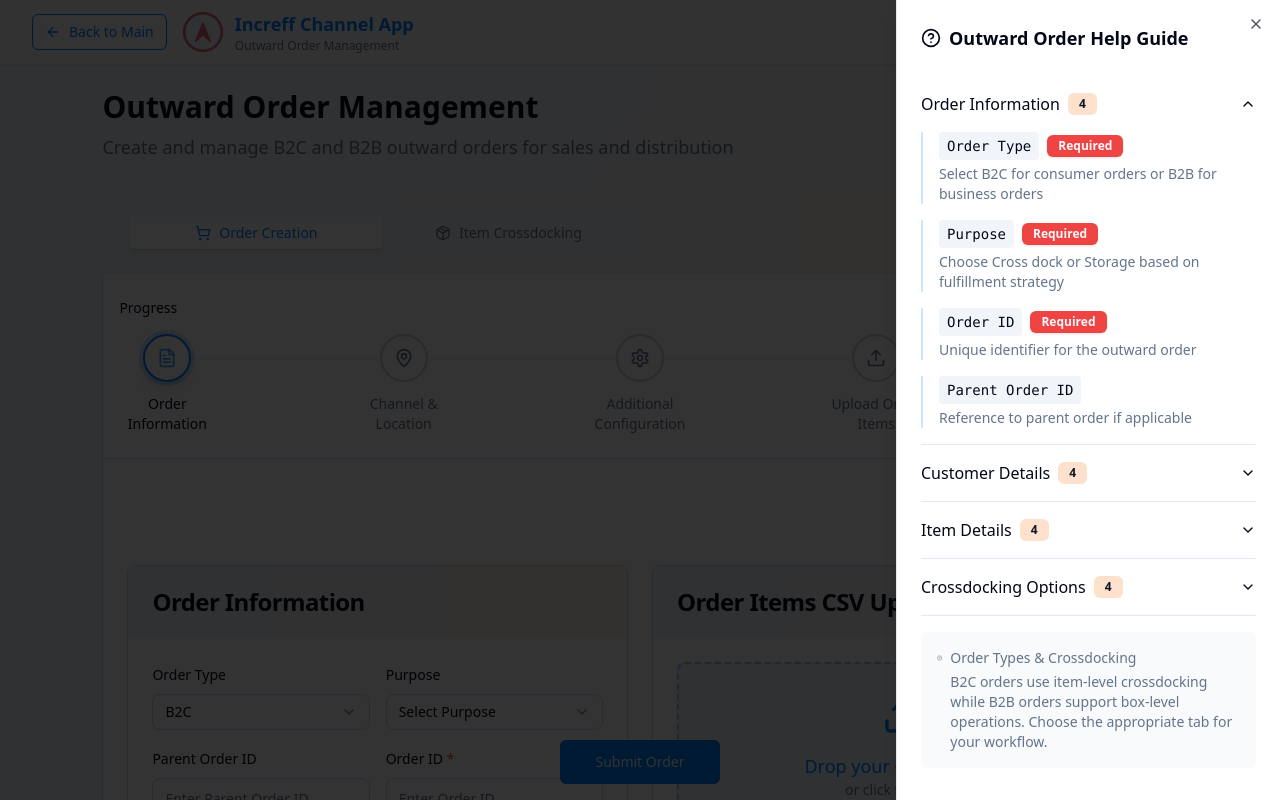
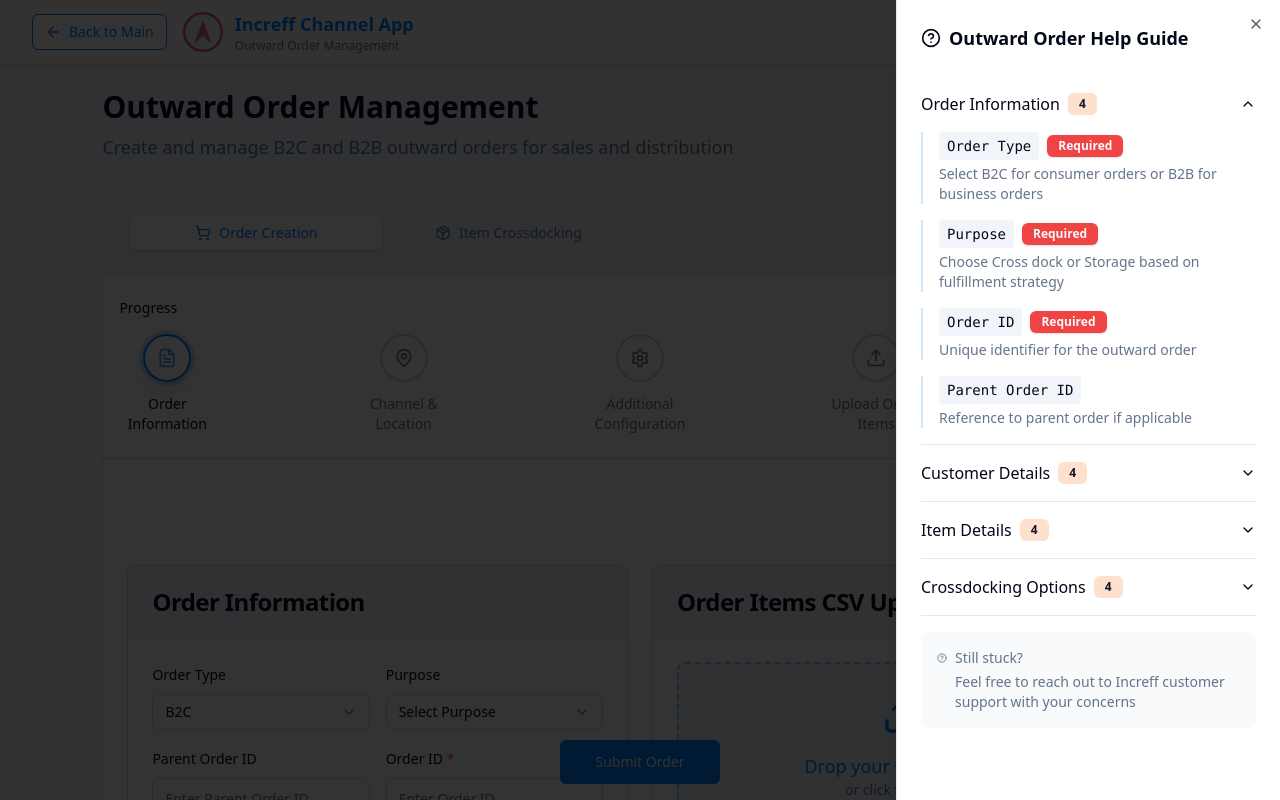
Before and after one commit to Omniproduct/increff-channel-app, a React (Vite) app: page /outwards in a window 1280 px wide. Both pictures are taken after a click on the button "Need Help?". Shown: the top 800 px of the page. Built offline with nearby package versions, Linux system fonts and the light colour scheme.

Commit message:
Update help card text
Update the "Need more help" card in the help drawer to include the text "Still stuck? Feel free to reach out to Increff customer support with your concerns".

```diff
--- a/src/components/help/InwardHelpDrawer.tsx
+++ b/src/components/help/InwardHelpDrawer.tsx
@@ -136,8 +136,8 @@ export const InwardHelpDrawer = ({ isOpen, onClose }: InwardHelpDrawerProps) =>
             <div className="flex items-start gap-2">
               <HelpCircle className="h-4 w-4 mt-0.5 text-muted-foreground" />
               <div className="text-sm text-muted-foreground">
-                <p className="font-medium mb-1">Need more help?</p>
-                <p>Fill in all required fields marked with red asterisks (*) to proceed through the workflow</p>
+                <p className="font-medium mb-1">Still stuck?</p>
+                <p>Feel free to reach out to Increff customer support with your concerns</p>
               </div>
             </div>
           </div>
--- a/src/components/help/MastersHelpDrawer.tsx
+++ b/src/components/help/MastersHelpDrawer.tsx
@@ -139,8 +139,8 @@ export const MastersHelpDrawer = ({ isOpen, onClose }: MastersHelpDrawerProps) =
             <div className="flex items-start gap-2">
               <HelpCircle className="h-4 w-4 mt-0.5 text-muted-foreground" />
               <div className="text-sm text-muted-foreground">
-                <p className="font-medium mb-1">Creating Partners & Locations</p>
-                <p>Use "Single Location" for simple setups or "Multiple Locations" for complex partner hierarchies. Enable bulk upload for large datasets.</p>
+                <p className="font-medium mb-1">Still stuck?</p>
+                <p>Feel free to reach out to Increff customer support with your concerns</p>
               </div>
             </div>
           </div>
--- a/src/components/help/OutwardHelpDrawer.tsx
+++ b/src/components/help/OutwardHelpDrawer.tsx
@@ -174,8 +174,8 @@ export const OutwardHelpDrawer = ({ isOpen, onClose }: OutwardHelpDrawerProps) =
             <div className="flex items-start gap-2">
               <HelpCircle className="h-4 w-4 mt-0.5 text-muted-foreground" />
               <div className="text-sm text-muted-foreground">
-                <p className="font-medium mb-1">Order Types & Crossdocking</p>
-                <p>B2C orders use item-level crossdocking while B2B orders support box-level operations. Choose the appropriate tab for your workflow.</p>
+                <p className="font-medium mb-1">Still stuck?</p>
+                <p>Feel free to reach out to Increff customer support with your concerns</p>
               </div>
             </div>
           </div>
```
